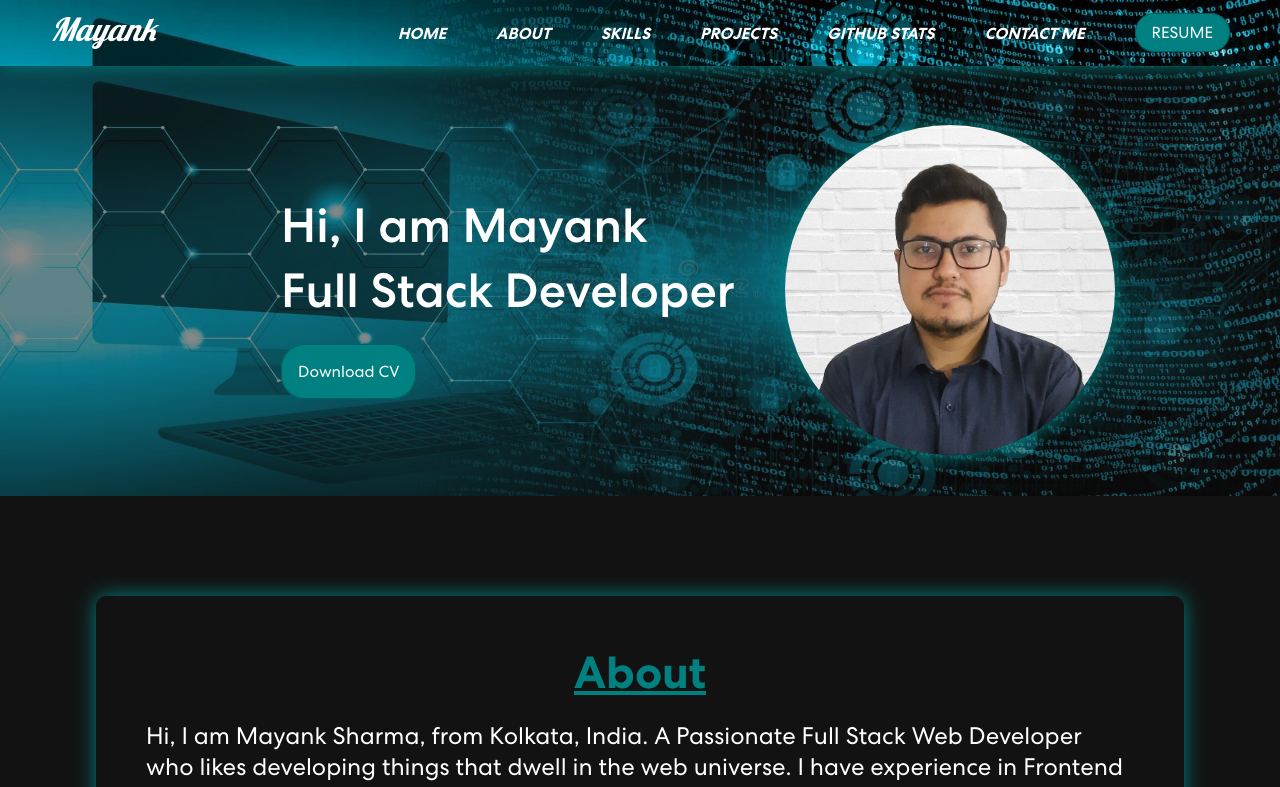
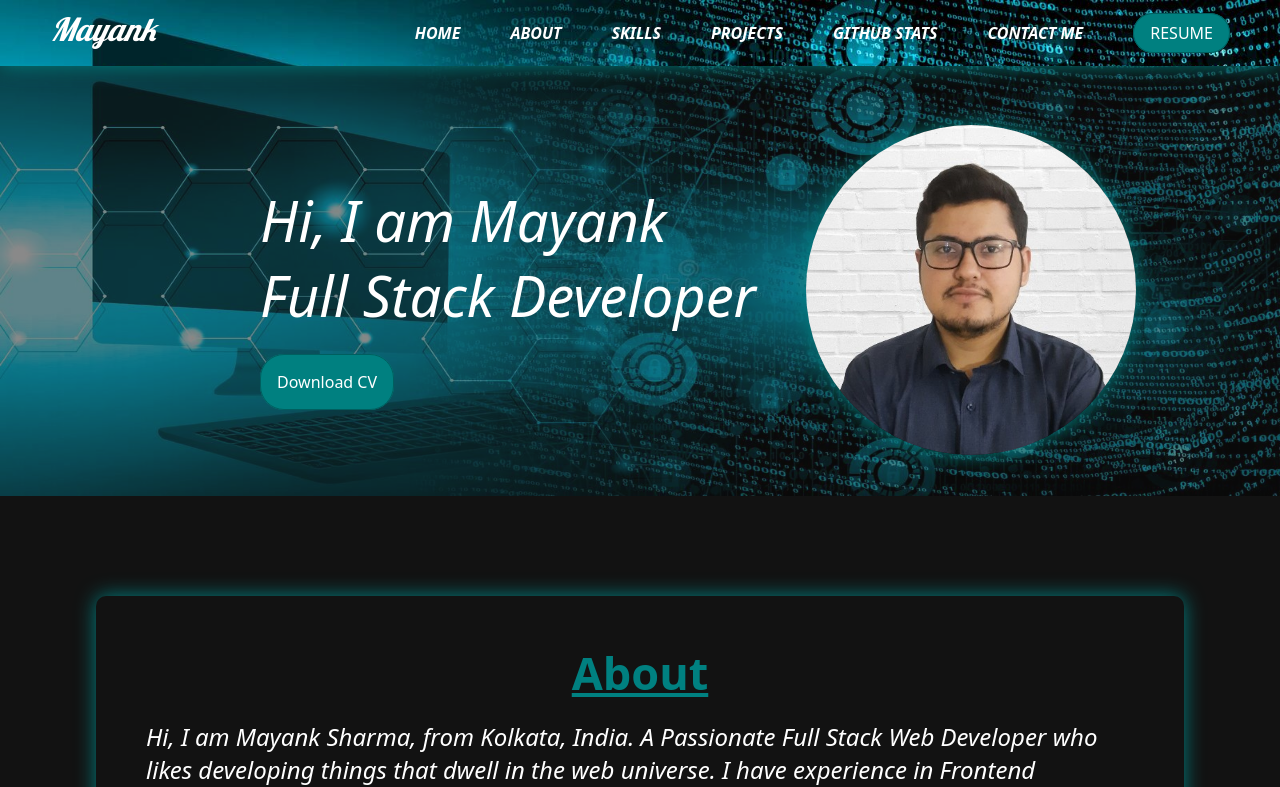
Before and after one commit to Monks09/Monks09.github.io, a React (Create React App) app: page / in a window 1280 px wide. Shown: the top 787 px of the page. Built offline with nearby package versions, Linux system fonts and the light colour scheme.

Commit message:
updated global css

```diff
--- a/src/App.css
+++ b/src/App.css
@@ -1,32 +1,11 @@
-/************ Custom Font ************/
-@font-face {
-    font-family: Centra;
-    src: url('./assets/font/CentraNo2-Bold.ttf');
-    font-weight: 700;
-}
-
-@font-face {
-    font-family: Centra;
-    src: url('./assets/font/CentraNo2-Medium.ttf');
-    font-weight: 500;
-}
-
-@font-face {
-    font-family: Centra;
-    src: url('./assets/font/CentraNo2-Book.ttf');
-    font-weight: 400;
-}
+@import url('https://fonts.googleapis.com/css2?family=Poppins:wght@400;500;600;700&display=swap');
 
 /************ Default Css ************/
+
 * {
     margin: 0;
     padding: 0;
     box-sizing: border-box;
-}
-
-html {
-    scroll-behavior: smooth;
-    scroll-padding-top: 75px;
 }
 
 body {
@@ -35,7 +14,7 @@
     position: relative;
     background-color: #121212 !important;
     color: #fff !important;
-    font-family: 'Centra', sans-serif !important;
+    font-family: 'Poppins', sans-serif;
 }
 
 h1,
@@ -80,20 +59,12 @@
     outline: none;
 }
 
-@media (min-width:1700px) {
+/* @media (min-width:1700px) {
     main .container {
         max-width: 100%;
         padding: 0 150px;
     }
-}
-
-p.success {
-    color: green;
-}
-
-p.danger {
-    color: red;
-}
+} */
 
 .section-heading {
     font-size: 45px;
--- a/src/components/About/About.css
+++ b/src/components/About/About.css
@@ -8,4 +8,5 @@
 
 .about p {
     font-size: 1.5rem;
+    font-style: italic;
 }
--- a/src/components/Home/Home.css
+++ b/src/components/Home/Home.css
@@ -20,7 +20,8 @@
 }
 
 .titleDiv h2 {
-    font-size: 3rem;
+    font-size: 3.5rem;
+    font-style: italic;
 }
 
 .resume-div {
```
